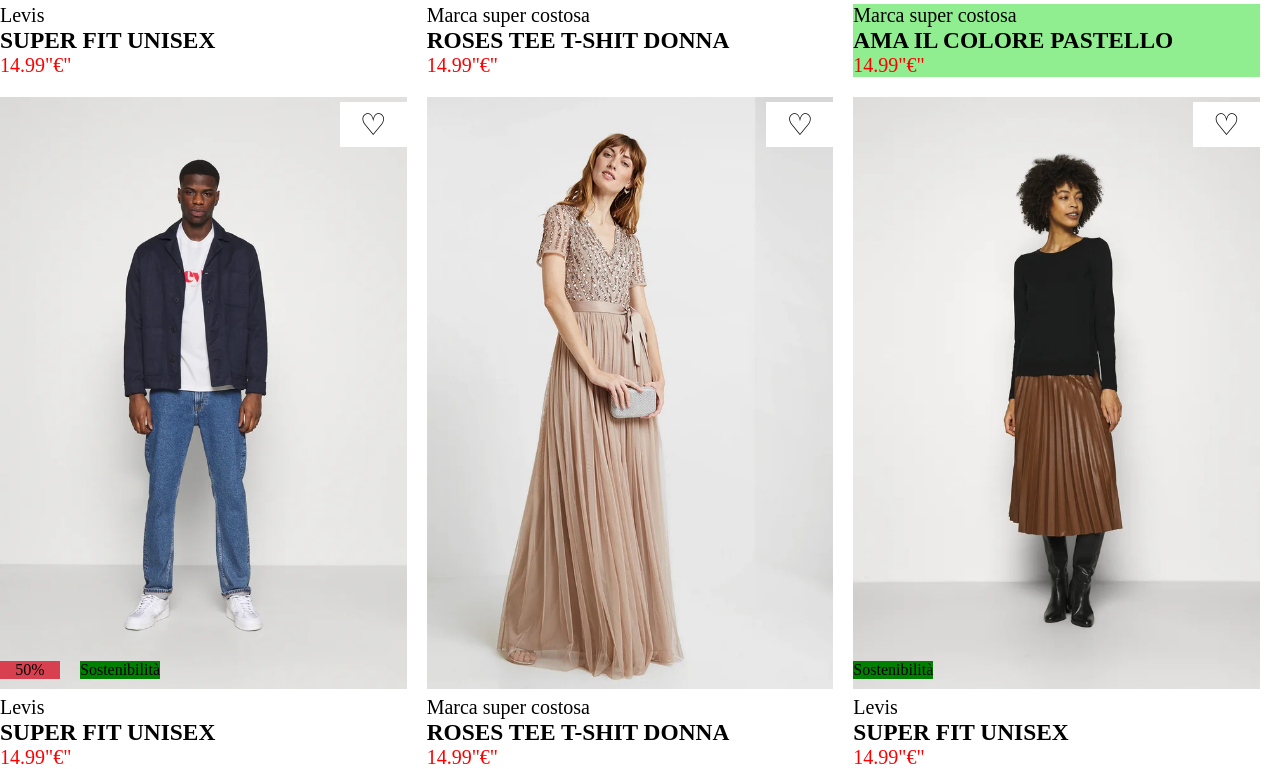
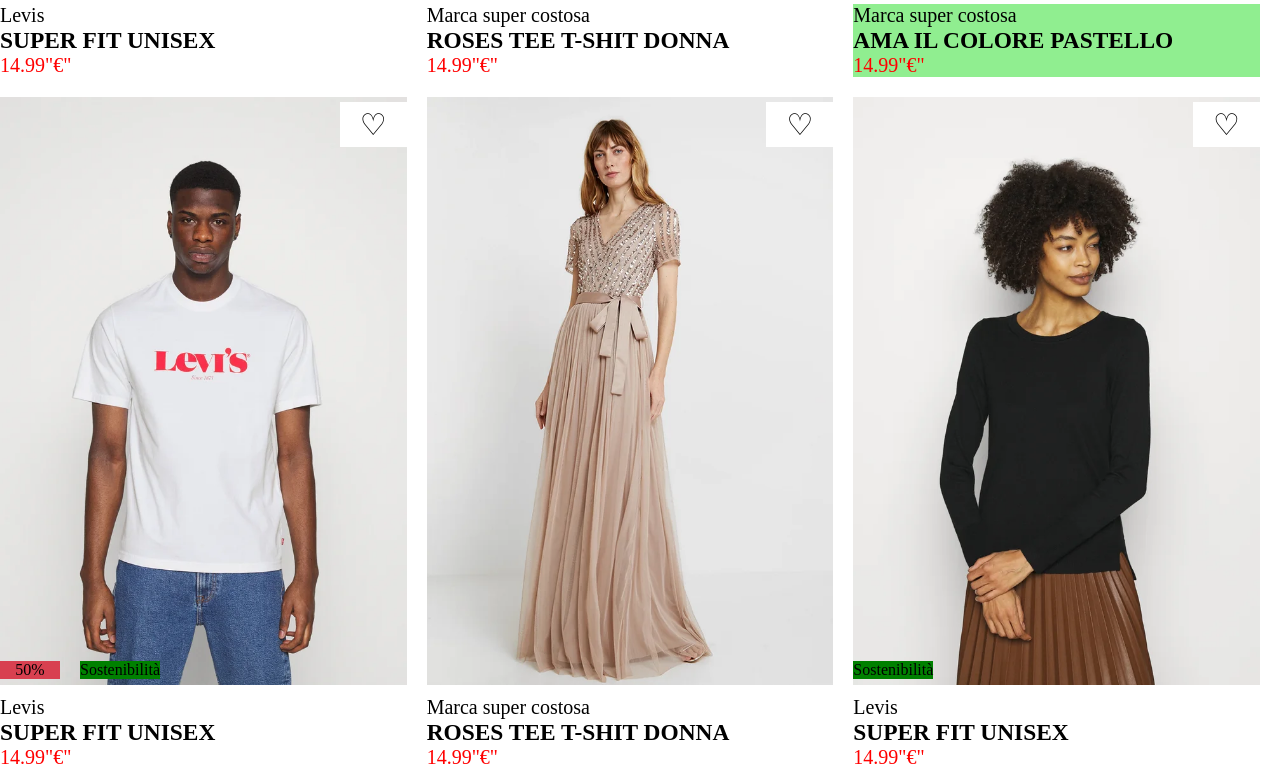
Before and after one commit to FrancescoCoclite/htmlcss-shop, a plain HTML site: page index.html in a window 1280 px wide. Shown: the part 614-1383 px from the top of the page. Drawn offline with Linux system fonts and the light colour scheme.

Commit message:
fine con correzione

```diff
--- a/css/style.css
+++ b/css/style.css
@@ -68,20 +68,13 @@
     left: 0;
     width: 100%;
     height: 100%;
-}
-.foto-back:hover{
     display: none;
 }
-.foto-bmid{
-    position: absolute;
-    top: 0;
-    right: 0px;
-    width: 100%;
-    height: 100%;
+.img:hover .foto-back{
+    display: block;
 }
-.foto-bmid:hover{
-    display: none;
-}
+
+
 .verde{
     background-color: lightgreen;
     width: 100%;
@@ -95,5 +88,7 @@
     bottom: 10px;
     width: 80px;
     text-align: center;
-
 }
+.img:hover .cuore{
+    color:red;
+}
--- a/index.html
+++ b/index.html
@@ -30,7 +30,7 @@
             </div>
             <div class="img centro">
                 <img class="foto" src="img/2.webp" alt="">
-                <img  class="foto-bmid" src="img/2b.webp" alt="">
+                <img  class="foto-back" src="img/2b.webp" alt="">
                 <!-- sconti etc -->
                 <div class="sconto">50%</div>
                 <div class="sostenibilità">Sostenibilità</div>
@@ -83,7 +83,7 @@
                     </div>
                     <div class="img centro">
                         <img class="foto" src="img/5.webp" alt="">
-                        <img  class="foto-bmid" src="img/5b.webp" alt="">
+                        <img  class="foto-back" src="img/5b.webp" alt="">
                         <!-- sconti etc -->
                         <div class="cuore">&#9825;</div>
                         <!-- fine sconti etc -->
@@ -96,7 +96,7 @@
                     </div>
                     <div class="img destra">
                         <img class="foto" src="img/6.webp" alt="">
-                        <img  class="foto-bmid" src="img/6b.webp" alt="">
+                        <img  class="foto-back" src="img/6b.webp" alt="">
                         <div class="sostenibilità-only">Sostenibilità</div>
                         <div class="cuore">&#9825;</div>
                         <!-- fine sconti etc -->
```
